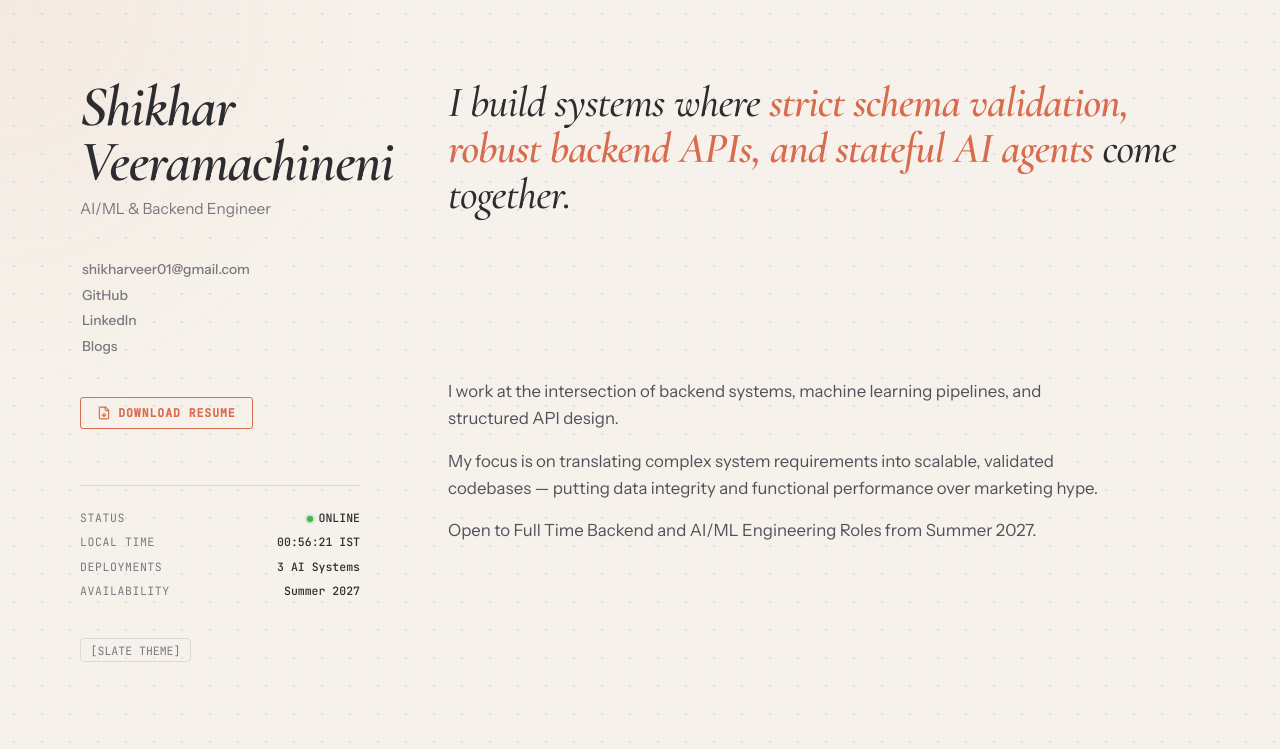
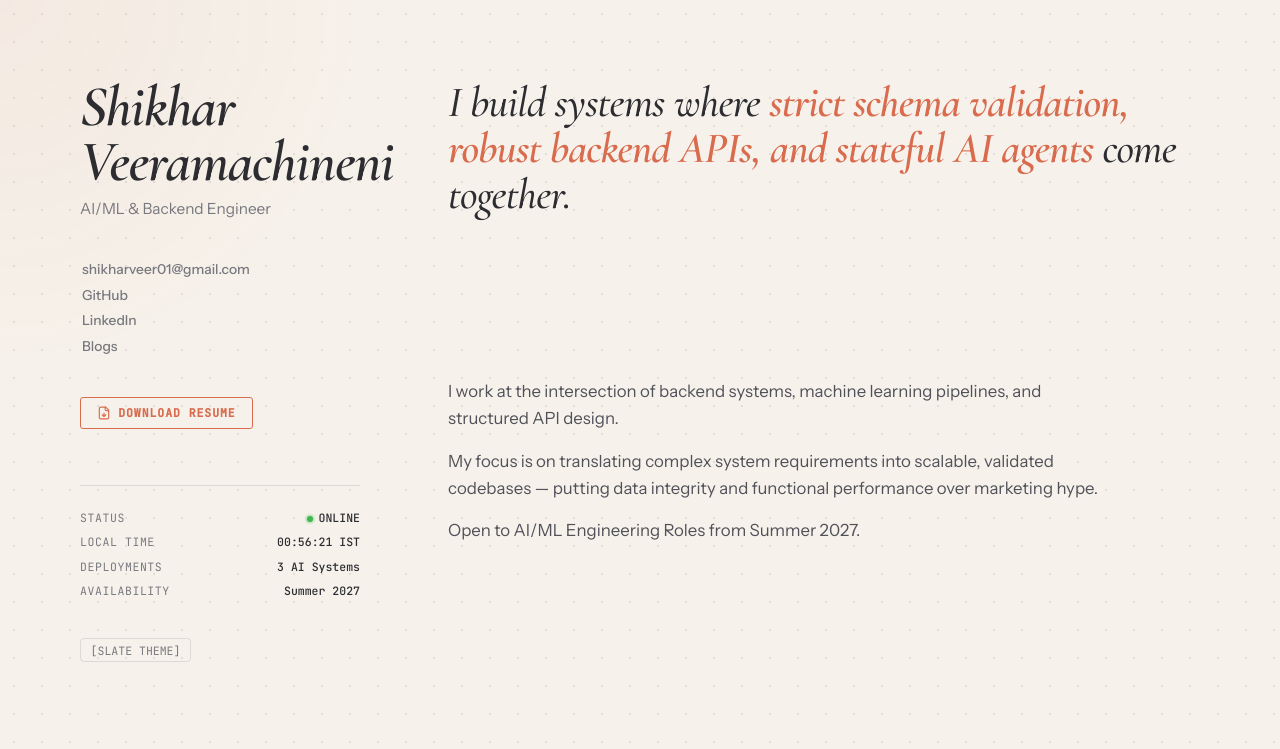
Before and after one commit to ShikharVeer10/ShikharVeer10.github.io, a React (Vite) app: page / in a window 1280 px wide. Shown: the top 749 px of the page. Built offline with nearby package versions, Linux system fonts and the light colour scheme; no server answers.

Commit message:
Update manifesto to Open to AI/ML Engineering Roles from Summer 2027

```diff
--- a/src/data.js
+++ b/src/data.js
@@ -10,7 +10,7 @@ export const personalInfo = {
   manifesto: [
     "I work at the intersection of backend systems, machine learning pipelines, and structured API design.",
     "My focus is on translating complex system requirements into scalable, validated codebases — putting data integrity and functional performance over marketing hype.",
-    "Open to Full Time Backend and AI/ML Engineering Roles from Summer 2027."
+    "Open to AI/ML Engineering Roles from Summer 2027."
   ],
   availability: "Available from Summer 2027 for Full Time Roles"
 };
```
